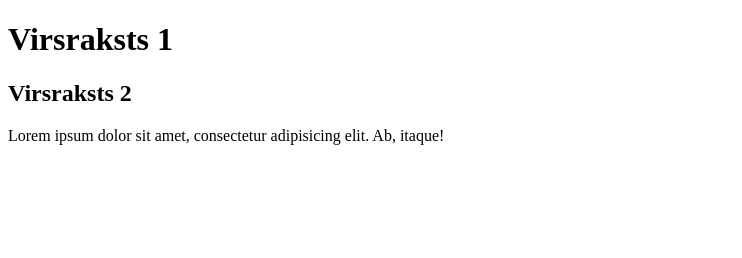
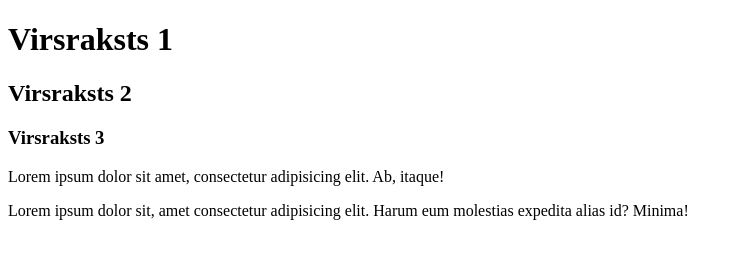
Before and after one commit to QuaWoys/JaunsDarbs, a plain HTML site: page index.html in a window 1280 px wide. Shown: the whole page, without its empty margins (0-742 px from the left). Drawn offline with Linux system fonts and the light colour scheme.

Commit message:
pievienoju jaunu rindkopu un virsrakstu

```diff
--- a/index.html
+++ b/index.html
@@ -8,6 +8,10 @@
 <body>
     <h1>Virsraksts 1</h1>
     <h2>Virsraksts 2</h2>
+    <h3>Virsraksts 3</h3>
     <p>Lorem ipsum dolor sit amet, consectetur adipisicing elit. Ab, itaque!</p>
+    <div>
+        <p>Lorem ipsum dolor sit, amet consectetur adipisicing elit. Harum eum molestias expedita alias id? Minima!</p>
+    </div>
 </body>
 </html>
```
